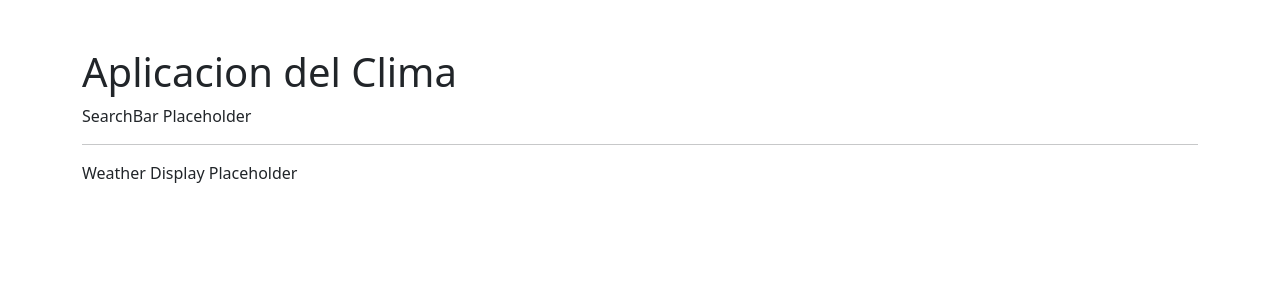
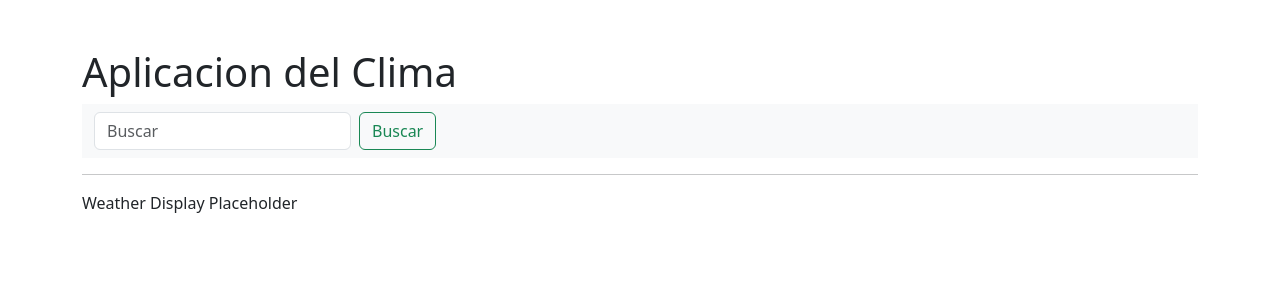
Before and after one commit to MrLeonard7/Aplicaci-n-del-Clima--Weather-App-, a React (Vite) app in the folder weather-app/: page / in a window 1280 px wide. Shown: the top 300 px of the page. Built offline with nearby package versions, Linux system fonts and the light colour scheme.

Commit message:
Implementacionde  la Búsqueda y Manejar la Entrada del Usuario

```diff
--- a/weather-app/src/App.jsx
+++ b/weather-app/src/App.jsx
@@ -1,4 +1,3 @@
-import './App.css'
 import SearchBar from './components/SearchBar'
 import WeatherDisplay from './components/WeatherDisplay'
 
--- a/weather-app/src/components/SearchBar.jsx
+++ b/weather-app/src/components/SearchBar.jsx
@@ -1,9 +1,39 @@
 import React from "react";
+import { useState } from "react";
+
 
 function SearchBar() {
-return (
-    <p>SearchBar Placeholder</p>
-)
+    const [location, setLocation] = useState('');
+
+    function handleChange(e) {
+        setLocation(e.target.value);
+    }
+    function handleSearchSubmit(e) {
+        e.preventDefault()
+        console.log('Buscando: ', location)
+    }
+
+    return (
+        <>
+            <nav class="navbar bg-body-tertiary">
+                <div class="container-fluid">
+                    <form class="d-flex"
+                    action={SearchBar}
+                    onSubmit={handleSearchSubmit}>
+                        <input class="form-control me-2"
+                        type="text"
+                        placeholder="Buscar"
+                        value={location}
+                        onChange={handleChange}/>
+                        <button class="btn btn-outline-success"
+                        type="submit">
+                            Buscar
+                        </button>
+                    </form>
+                </div>
+            </nav>
+        </>
+    )
 }
 
 export default SearchBar
--- a/weather-app/src/main.jsx
+++ b/weather-app/src/main.jsx
@@ -1,7 +1,6 @@
 import React from 'react';
 import ReactDOM from 'react-dom/client';
 import App from './App.jsx';
-import './index.css'; // Archivo CSS global que viene con Vite/React
 import 'bootstrap/dist/css/bootstrap.min.css'; // <-- ¡Añade esta línea!
 
 ReactDOM.createRoot(document.getElementById('root')).render(
```
Also changed, not shown: weather-app/src/App.css (deleted), weather-app/src/index.css (deleted), 1 other file (tests, documents, lock files or other folders).
